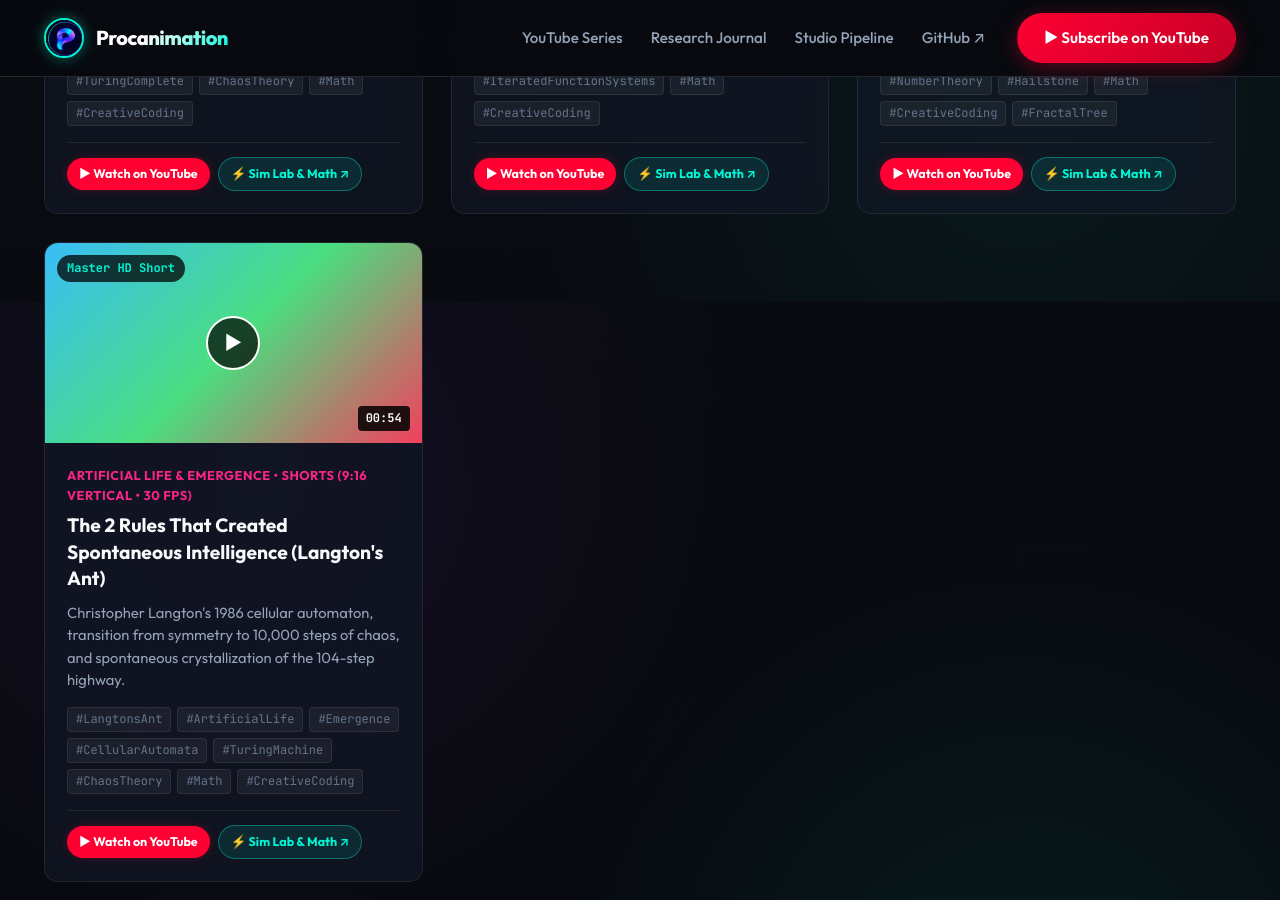
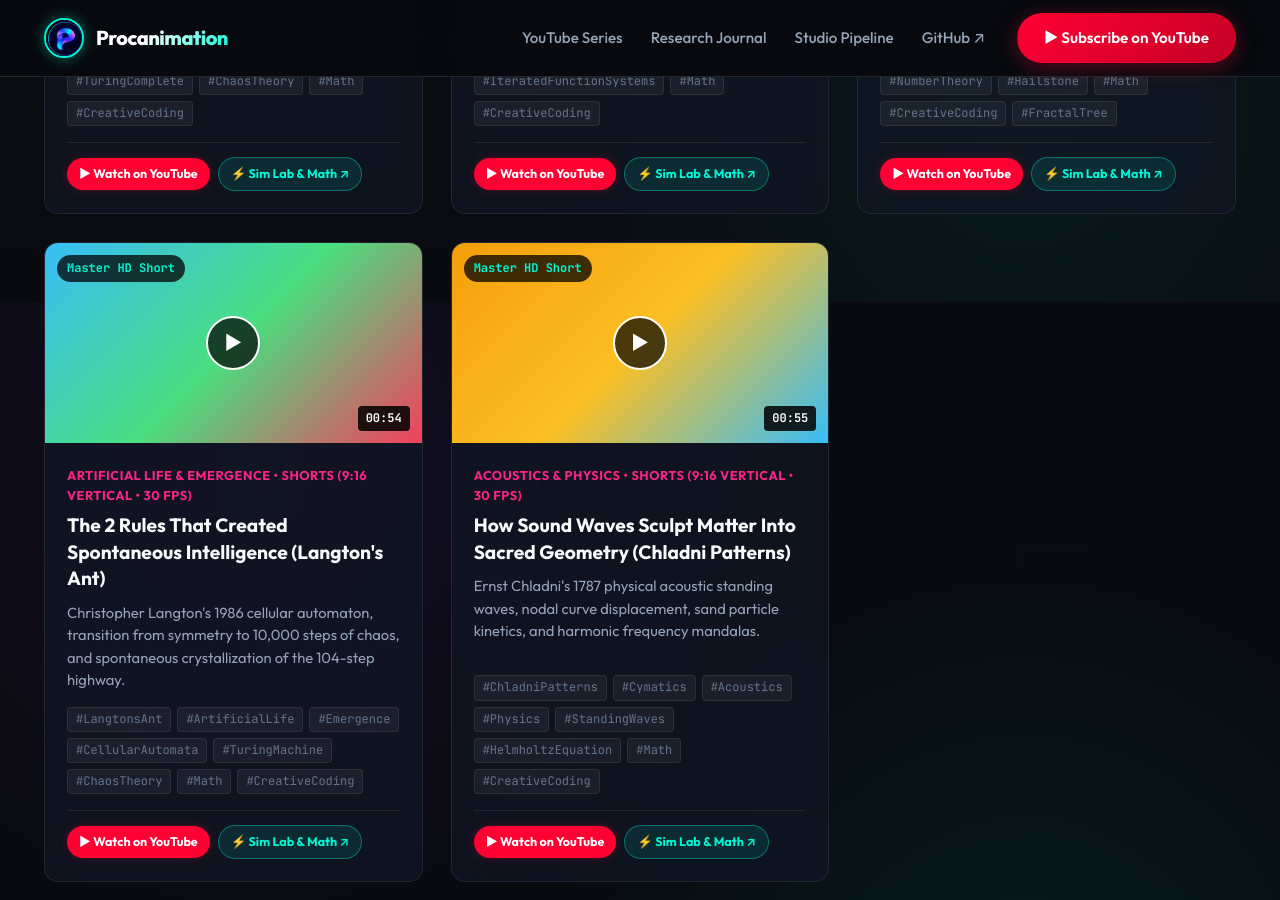
Before and after one commit to procanimation/procanimation.github.io, a Jekyll site: the page built from index.html, in a window 1280 px wide and 900 px high, scrolled down 4198 px. Built offline with Jekyll 4.4.1, drawn with Linux system fonts in a browser that asks for light colours; some of the changed text lies outside the part shown.

Commit message:
feat(experiments): add Chladni Patterns interactive web lab and catalog entry

```diff
--- a/_data/projects.yml
+++ b/_data/projects.yml
@@ -194,3 +194,12 @@
   demo_url: "/experiments/langtons-ant.html"
   featured: true
   gradient: "linear-gradient(135deg, #38bdf8 0%, #4ade80 50%, #f43f5e 100%)"
+- id: "chladni-patterns"
+  name: "Chladni Patterns: Acoustic Cymatics"
+  tag: "Acoustics • Standing Waves"
+  tech: "HTML5 Canvas • 2D Helmholtz Wave"
+  description: "Ernst Chladni's 1787 physical acoustic standing waves, nodal curve displacement, sand particle kinetics, and harmonic frequency mandalas."
+  repo_url: "https://github.com/procanimation/science-stuff/tree/main/chladni_resonances"
+  demo_url: "/experiments/chladni-patterns.html"
+  featured: true
+  gradient: "linear-gradient(135deg, #f59e0b 0%, #fbbf24 50%, #38bdf8 100%)"
--- a/_data/youtube.yml
+++ b/_data/youtube.yml
@@ -174,3 +174,14 @@
   gradient: "linear-gradient(135deg, #38bdf8, #4ade80, #f43f5e)"
   video_url: "https://youtube.com/@procanimation"
   article_url: "/experiments/langtons-ant.html"
+
+- title: "How Sound Waves Sculpt Matter Into Sacred Geometry (Chladni Patterns)"
+  series: "Acoustics & Physics"
+  format: "Shorts (9:16 Vertical • 30 FPS)"
+  duration: "00:55"
+  description: "Ernst Chladni's 1787 physical acoustic standing waves, nodal curve displacement, sand particle kinetics, and harmonic frequency mandalas."
+  tags: ["ChladniPatterns", "Cymatics", "Acoustics", "Physics", "StandingWaves", "HelmholtzEquation", "Math", "CreativeCoding"]
+  badge: "Master HD Short"
+  gradient: "linear-gradient(135deg, #f59e0b, #fbbf24, #38bdf8)"
+  video_url: "https://youtube.com/@procanimation"
+  article_url: "/experiments/chladni-patterns.html"
--- /dev/null
+++ b/experiments/chladni-patterns.html
@@ -0,0 +1,232 @@
+---
+layout: article
+title: "Chladni Patterns: The Hidden Acoustic Geometry of Sound Waves"
+tagline: "2D Helmholtz Standing Waves, Nodal Line Mechanics & Cymatics"
+description: "How vibrating brass plates kick physical sand grains away from antinodes into stationary nodal lines, turning invisible audio frequencies into stunning geometric mandalas."
+category: "Acoustics & Physical Simulation"
+permalink: /experiments/chladni-patterns.html
+---
+
+<p class="article-lead">
+  In 1787, German physicist and musician Ernst Chladni published <em>Entdeckungen über die Theorie des Klanges</em> (Discoveries in the Theory of Sound), establishing the foundation of modern acoustics. By bowing a sand-covered brass plate, he revealed that vibrating 2D elastic sheets partition into high-energy vibrating antinodes and completely motionless <strong>nodal lines</strong>. Sand grains, violently thrown by the plate's vibration, naturally migrate to the quiet nodes, revealing the hidden geometric architecture of sound waves.
+</p>
+
+<!-- The Math Lexicon -->
+<h3>The Cymatics Lexicon</h3>
+<div class="chaos-lexicon-grid">
+  <div class="lexicon-card">
+    <h4>The 2D Helmholtz Wave Equation</h4>
+    <p>Standing acoustic waves on a rectangular plate with side length $L$ satisfy $\nabla^2 \psi + k^2 \psi = 0$. Linear combinations of degenerate eigenmodes yield the classical Chladni formula: $\psi(x, y) = a \sin(n \pi x / L) \sin(m \pi y / L) - b \sin(m \pi x / L) \sin(n \pi y / L) = 0$.</p>
+  </div>
+  <div class="lexicon-card">
+    <h4>Nodal Lines vs. Antinodes</h4>
+    <p>Antinodes are regions of maximum kinetic vibration where plate acceleration kicks particles aloft. Nodal curves ($\psi = 0$) experience zero vertical acceleration; sand grains settle here due to gravity and dissipation.</p>
+  </div>
+  <div class="lexicon-card">
+    <h4>Modal Integers $(m, n)$</h4>
+    <p>The integer mode numbers count the nodal partitions along the $x$ and $y$ axes. As frequency increases, the plate undergoes transitions into higher harmonic modes, forming complex kaleidoscopic star mandalas.</p>
+  </div>
+  <div class="lexicon-card">
+    <h4>Modern Applications & Chladni Figures</h4>
+    <p>Chladni's technique is used in luthiery to voice violin and cello soundboards, in aerospace engineering to detect flutter modes, and in ultrasonic particle manipulation in microfluidics.</p>
+  </div>
+</div>
+
+<!-- Interactive Simulation Box -->
+<div class="interactive-simulation-box">
+  <div class="simulation-header">
+    <div class="sim-title">
+      <span>⚡ REAL-TIME CHLADNI ACOUSTIC ENGINE</span>
+      <span style="font-weight:400; color:var(--text-muted); font-size:0.8rem;">(Interactive Harmonic Mode Synthesizer & Sand Simulator)</span>
+    </div>
+    <div class="sim-legend">
+      <span style="color:#f59e0b;">● Golden Sand Grains</span>
+      <span style="color:#ffffff;">● Nodal Curves ($\psi = 0$)</span>
+      <span style="color:#38bdf8;">● Resonant Drive</span>
+    </div>
+  </div>
+
+  <div class="canvas-stage" style="position:relative; width:100%; height:540px; background:#030712; border-radius:8px; overflow:hidden;">
+    <canvas id="chladniCanvas" style="width:100%; height:100%; display:block;"></canvas>
+    <div class="canvas-hud" style="position:absolute; top:12px; left:12px; right:12px; display:flex; justify-content:space-between; font-family:monospace; font-size:11px; color:#94a3b8; pointer-events:none; background:rgba(3,7,18,0.85); padding:8px 12px; border-radius:6px; border:1px solid rgba(245,158,11,0.25);">
+      <div>Harmonic Mode: <span id="hudMode" style="color:#f59e0b; font-weight:bold;">(m = 3, n = 5)</span></div>
+      <div>Drive Freq: <span id="hudFreq" style="color:#38bdf8; font-weight:bold;">1,420 Hz</span></div>
+      <div>Particles: <span id="hudParts" style="color:#4ade80; font-weight:bold;">15,000 grains</span></div>
+    </div>
+  </div>
+
+  <div class="simulation-controls" style="display:flex; flex-wrap:wrap; gap:14px; margin-top:16px; padding:16px; background:var(--bg-surface-elevated, #101624); border-radius:8px; border:1px solid rgba(255,255,255,0.08); align-items:center;">
+    <button id="btnShake" class="btn btn-primary" style="padding:8px 16px; font-size:12px; border-radius:6px; cursor:pointer; background:#f59e0b; color:#030712; font-weight:bold; border:none;">
+      ⚡ Scatter Sand
+    </button>
+    <button id="btnToggleAnim" class="btn btn-secondary" style="padding:8px 14px; font-size:12px; border-radius:6px; cursor:pointer; background:rgba(255,255,255,0.1); color:#fff; border:1px solid rgba(255,255,255,0.2);">
+      ❚❚ Pause Vibration
+    </button>
+
+    <div style="display:flex; align-items:center; gap:8px;">
+      <label style="font-size:11px; color:#94a3b8; font-family:monospace;">PRESET HARMONIC:</label>
+      <button class="mode-btn" data-m="1" data-n="3" style="padding:6px 10px; font-size:11px; background:#1e293b; color:#cbd5e1; border:1px solid rgba(255,255,255,0.15); border-radius:4px; cursor:pointer;">(1, 3)</button>
+      <button class="mode-btn" data-m="2" data-n="4" style="padding:6px 10px; font-size:11px; background:#1e293b; color:#cbd5e1; border:1px solid rgba(255,255,255,0.15); border-radius:4px; cursor:pointer;">(2, 4)</button>
+      <button class="mode-btn" data-m="3" data-n="5" style="padding:6px 10px; font-size:11px; background:#1e293b; color:#f59e0b; border:1px solid #f59e0b; border-radius:4px; cursor:pointer; font-weight:bold;">(3, 5)</button>
+      <button class="mode-btn" data-m="5" data-n="7" style="padding:6px 10px; font-size:11px; background:#1e293b; color:#cbd5e1; border:1px solid rgba(255,255,255,0.15); border-radius:4px; cursor:pointer;">(5, 7)</button>
+    </div>
+
+    <div style="display:flex; align-items:center; gap:8px;">
+      <label style="font-size:11px; color:#94a3b8; font-family:monospace;">MODE m:</label>
+      <input type="range" id="mSlider" min="1" max="8" value="3" style="width:60px;">
+      <label style="font-size:11px; color:#94a3b8; font-family:monospace;">n:</label>
+      <input type="range" id="nSlider" min="1" max="8" value="5" style="width:60px;">
+    </div>
+  </div>
+</div>
+
+<script>
+(function() {
+  const canvas = document.getElementById('chladniCanvas');
+  const ctx = canvas.getContext('2d');
+
+  let width = canvas.width = canvas.parentElement.clientWidth;
+  let height = canvas.height = canvas.parentElement.clientHeight;
+
+  let m = 3;
+  let n = 5;
+  let a = 1.0;
+  let b = 1.0;
+  let isRunning = true;
+
+  const numParticles = 18000;
+  const pX = new Float32Array(numParticles);
+  const pY = new Float32Array(numParticles);
+  const vX = new Float32Array(numParticles);
+  const vY = new Float32Array(numParticles);
+
+  function resetParticles() {
+    for (let i = 0; i < numParticles; i++) {
+      pX[i] = (Math.random() * 2 - 1) * 0.94;
+      pY[i] = (Math.random() * 2 - 1) * 0.94;
+      vX[i] = 0;
+      vY[i] = 0;
+    }
+  }
+
+  function chladni(u, v) {
+    const x = (u + 1) * 0.5 * Math.PI;
+    const y = (v + 1) * 0.5 * Math.PI;
+    return a * Math.sin(n * x) * Math.sin(m * y) - b * Math.sin(m * x) * Math.sin(n * y);
+  }
+
+  function updatePhysics() {
+    const eps = 0.01;
+    for (let i = 0; i < numParticles; i++) {
+      const u = pX[i];
+      const v = pY[i];
+      const val = chladni(u, v);
+      const valDx = chladni(u + eps, v);
+      const valDy = chladni(u, v + eps);
+
+      const gradX = (Math.abs(valDx) - Math.abs(val)) / eps;
+      const gradY = (Math.abs(valDy) - Math.abs(val)) / eps;
+
+      vX[i] = vX[i] * 0.70 - gradX * 0.007 + (Math.random() - 0.5) * 0.003 * Math.abs(val);
+      vY[i] = vY[i] * 0.70 - gradY * 0.007 + (Math.random() - 0.5) * 0.003 * Math.abs(val);
+
+      pX[i] = Math.max(-0.95, Math.min(0.95, pX[i] + vX[i]));
+      pY[i] = Math.max(-0.95, Math.min(0.95, pY[i] + vY[i]));
+    }
+  }
+
+  function render() {
+    ctx.fillStyle = '#030712';
+    ctx.fillRect(0, 0, width, height);
+
+    const plateSize = Math.min(width, height) * 0.88;
+    const plateX = (width - plateSize) / 2;
+    const plateY = (height - plateSize) / 2;
+
+    // Brushed metal plate
+    ctx.fillStyle = '#0f172a';
+    ctx.strokeStyle = 'rgba(245, 158, 11, 0.4)';
+    ctx.lineWidth = 2;
+    ctx.beginPath();
+    ctx.roundRect(plateX, plateY, plateSize, plateSize, 12);
+    ctx.fill();
+    ctx.stroke();
+
+    // Center clamp
+    ctx.fillStyle = '#334155';
+    ctx.beginPath();
+    ctx.arc(plateX + plateSize / 2, plateY + plateSize / 2, 8, 0, Math.PI * 2);
+    ctx.fill();
+
+    // Sand particles
+    const half = plateSize / 2;
+    const midX = plateX + half;
+    const midY = plateY + half;
+
+    for (let i = 0; i < numParticles; i++) {
+      const sx = midX + pX[i] * half;
+      const sy = midY + pY[i] * half;
+
+      if (i % 6 === 0) ctx.fillStyle = '#ffffff';
+      else if (i % 2 === 0) ctx.fillStyle = '#fbbf24';
+      else ctx.fillStyle = '#f59e0b';
+
+      ctx.fillRect(sx, sy, 1.2, 1.2);
+    }
+
+    document.getElementById('hudMode').innerText = `(m = ${m}, n = ${n})`;
+    document.getElementById('hudFreq').innerText = `${Math.round(80 * Math.sqrt(m*m + n*n))} Hz`;
+  }
+
+  function loop() {
+    if (isRunning) {
+      updatePhysics();
+      render();
+    }
+    requestAnimationFrame(loop);
+  }
+
+  document.getElementById('btnShake').addEventListener('click', resetParticles);
+
+  document.getElementById('btnToggleAnim').addEventListener('click', function() {
+    isRunning = !isRunning;
+    this.innerText = isRunning ? '❚❚ Pause Vibration' : '▶ Resume Vibration';
+  });
+
+  document.querySelectorAll('.mode-btn').forEach(btn => {
+    btn.addEventListener('click', function() {
+      document.querySelectorAll('.mode-btn').forEach(b => {
+        b.style.borderColor = 'rgba(255,255,255,0.15)';
+        b.style.color = '#cbd5e1';
+      });
+      this.style.borderColor = '#f59e0b';
+      this.style.color = '#f59e0b';
+
+      m = parseInt(this.getAttribute('data-m'));
+      n = parseInt(this.getAttribute('data-n'));
+      document.getElementById('mSlider').value = m;
+      document.getElementById('nSlider').value = n;
+      resetParticles();
+    });
+  });
+
+  document.getElementById('mSlider').addEventListener('input', function() {
+    m = parseInt(this.value);
+    resetParticles();
+  });
+
+  document.getElementById('nSlider').addEventListener('input', function() {
+    n = parseInt(this.value);
+    resetParticles();
+  });
+
+  window.addEventListener('resize', function() {
+    width = canvas.width = canvas.parentElement.clientWidth;
+    height = canvas.height = canvas.parentElement.clientHeight;
+    resetParticles();
+  });
+
+  resetParticles();
+  requestAnimationFrame(loop);
+})();
+</script>
```
